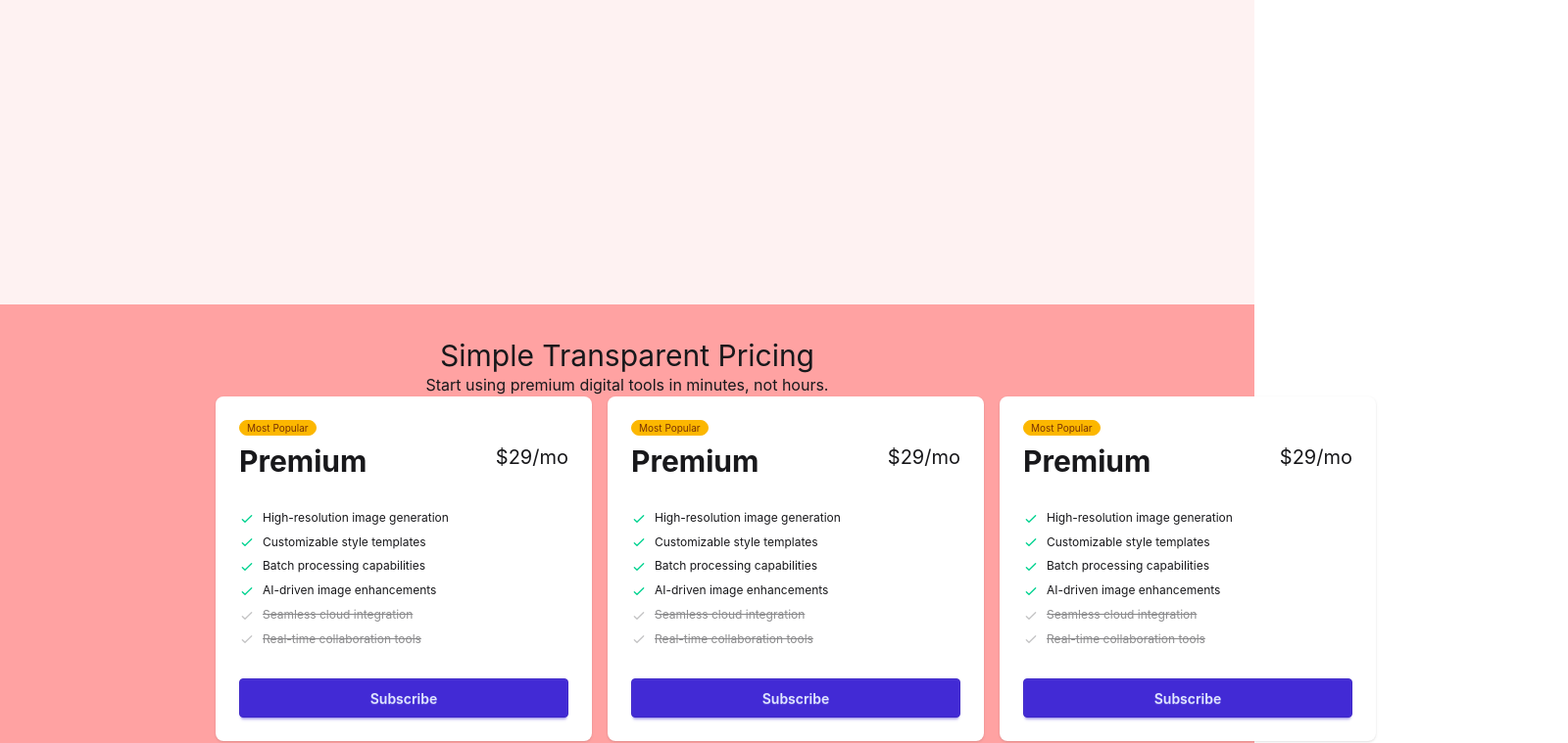
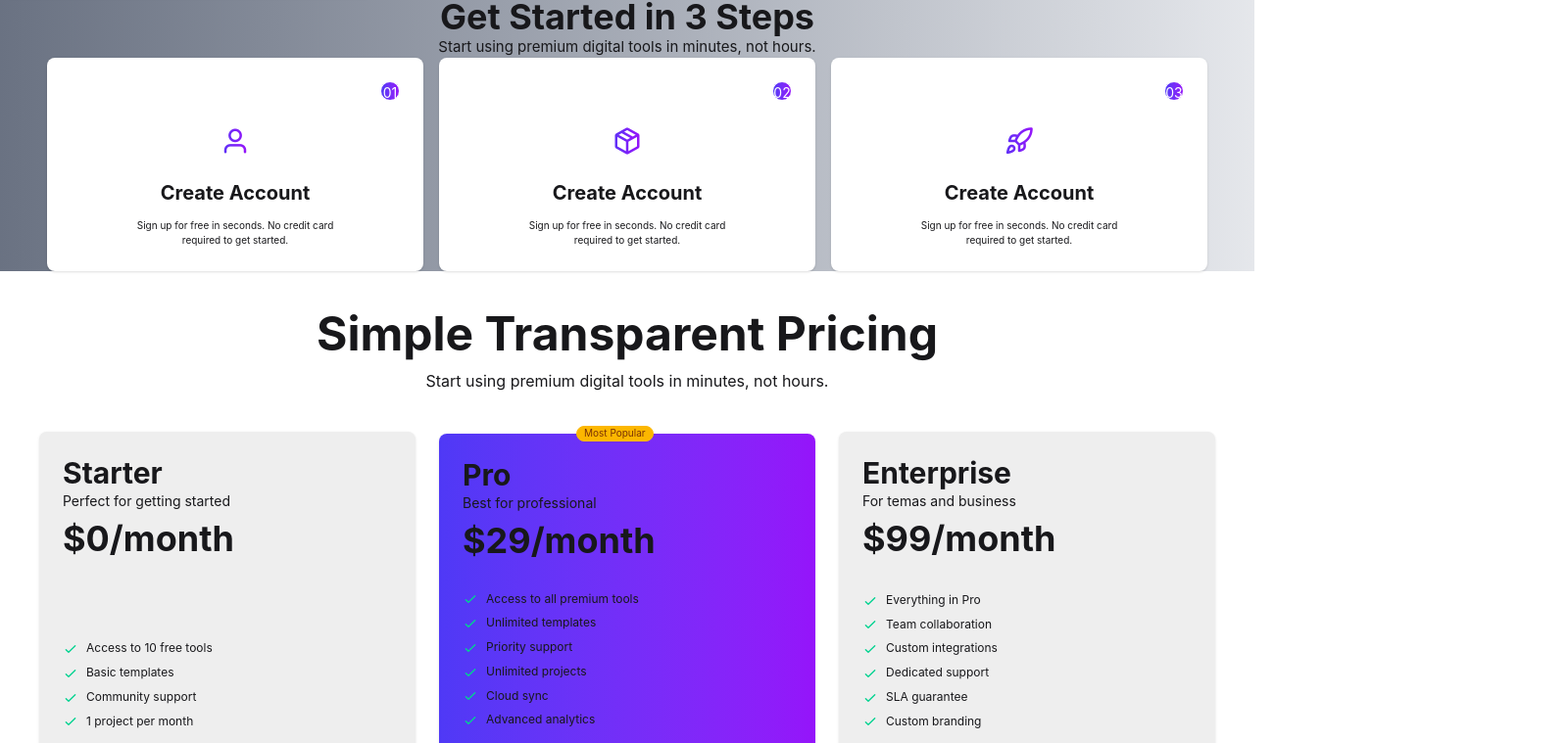
Before and after one commit to mir-abdullah-mahammad-lab/Assignment-6-by-Mir, a React (Vite) app: page / in a window 1280 px wide. Shown: the part 1879-2638 px from the top of the page at 98% size, 1600 px wide, since content can reach past the window. Built offline with nearby package versions, Linux system fonts and the light colour scheme.

Commit message:
all sections of web page finalized

```diff
--- a/src/App.jsx
+++ b/src/App.jsx
@@ -37,7 +37,7 @@ function App() {
        </Suspense>
 
        <FiveSection></FiveSection>
-       <SixSection></SixSection>
+       {/* <SixSection></SixSection> */}
        <SevenSection></SevenSection>
        <Footer></Footer>
     </div>
--- a/src/Sections/DataDiv/DataDiv.jsx
+++ b/src/Sections/DataDiv/DataDiv.jsx
@@ -6,7 +6,7 @@ const DataDiv = ({toolsData}) => {
     const useToolsData = use (toolsData)
     console.log(useToolsData)
     return (
-        <div className='grid grid-cols-1 md:grid-cols-3 gap-2'>
+        <div className='w-auto h-auto grid grid-cols-1 md:grid-cols-2 lg: grid-col-3 gap-2'>
             {useToolsData.map(cardData =>{return <Cards key={cardData.id} cardData={cardData}></Cards>})}
 
         </div>
--- a/src/Sections/FiveSection/FiveSection.jsx
+++ b/src/Sections/FiveSection/FiveSection.jsx
@@ -1,10 +1,14 @@
 import React from 'react';
+import user from '../../assets/user.png'
+import rocket from '../../assets/rocket.png'
+import pack from '../../assets/pack.png'
 
 const FiveSection = () => {
     return (
-      <div className='w-[100em] h-[30em] bg-green-200 flex flex-col items-center justify-center'>
-            <h1>section five</h1>
-            <div className='allCard flex gap-4'>
+      <div className='w-auto h-auto bg-linear-to-r from-gray-500 to-gray-200 flex flex-col items-center justify-center'>
+            <h1 className='text-4xl font-bold'>Get Started in 3 Steps</h1>
+            <p className='text-[15px]'>Start using premium digital tools in minutes, not hours.</p>
+            <div className='flex flex-col md:flex-row gap-4'>
                 <div className='card-1 '>
                 <div className="card w-96 bg-base-100 shadow-sm">
                             <div className="card-body flex flex-col space-y-4">
@@ -13,7 +17,7 @@ const FiveSection = () => {
                                     </div>
 
                                     <div className='flex justify-center'>
-                                        <img src="" alt=" providePic" height={30} width={30} />
+                                        <img src={user} alt=" providePic" height={30} width={30} />
                                     </div>
 
                                     <div className='space-y-3'>
@@ -32,7 +36,7 @@ const FiveSection = () => {
                                     </div>
 
                                     <div className='flex justify-center'>
-                                        <img src="" alt=" providePic" height={30} width={30} />
+                                        <img src={pack} alt=" providePic" height={30} width={30} />
                                     </div>
 
                                     <div className='space-y-3'>
@@ -51,7 +55,7 @@ const FiveSection = () => {
                                     </div>
 
                                     <div className='flex justify-center'>
-                                        <img src="" alt=" providePic" height={30} width={30} />
+                                        <img src={rocket} alt=" providePic" height={30} width={30} />
                                     </div>
 
                                     <div className='space-y-3'>
--- a/src/Sections/SevenSection/SevenSection.jsx
+++ b/src/Sections/SevenSection/SevenSection.jsx
@@ -2,134 +2,144 @@ import React from 'react';
 
 const SevenSection = () => {
     return (
-        <div className='w-full max-w-[100em] h-[30em] bg-red-300 aspect-auto flex flex-col item-centre justify-center'>
-           <div className='text-center aspect-auto'>
-                <h1 className='text-3xl'>Simple Transparent Pricing </h1>
-                <p>Start using premium digital tools in minutes, not hours.</p>
+        <div className='w-full h-auto flex flex-col space-y-5 item-centre justify-center relative'>
+           <div className='text-center space-y-3 m-10'>
+                <h1 className='text-5xl font-bold '>Simple Transparent Pricing </h1>
+                <p className='text-[16px]'>Start using premium digital tools in minutes, not hours.</p>
            </div>
-           <div className='flex flex-col items-center md:flex-row md:items-center gap-4 container mx-auto '>
-               <div className='ml-55 aspect-auto'>
-                             <div className="card w-96 bg-base-100 shadow-sm">
-                                            <div className="card-body">
-                        <span className="badge badge-xs badge-warning">Most Popular</span>
-                        <div className="flex justify-between">
-                        <h2 className="text-3xl font-bold">Premium</h2>
-                        <span className="text-xl">$29/mo</span>
-                        </div>
-                        <ul className="mt-6 flex flex-col gap-2 text-xs">
-                        <li>
-                            <svg xmlns="http://www.w3.org/2000/svg" className="size-4 me-2 inline-block text-success" fill="none" viewBox="0 0 24 24" stroke="currentColor"><path strokeLinecap="round" strokeLinejoin="round" strokeWidth="2" d="M5 13l4 4L19 7" /></svg>
-                            <span>High-resolution image generation</span>
-                        </li>
-                        <li>
-                            <svg xmlns="http://www.w3.org/2000/svg" className="size-4 me-2 inline-block text-success" fill="none" viewBox="0 0 24 24" stroke="currentColor"><path strokeLinecap="round" strokeLinejoin="round" strokeWidth="2" d="M5 13l4 4L19 7" /></svg>
-                            <span>Customizable style templates</span>
-                        </li>
-                        <li>
-                            <svg xmlns="http://www.w3.org/2000/svg" className="size-4 me-2 inline-block text-success" fill="none" viewBox="0 0 24 24" stroke="currentColor"><path strokeLinecap="round" strokeLinejoin="round" strokeWidth="2" d="M5 13l4 4L19 7" /></svg>
-                            <span>Batch processing capabilities</span>
-                        </li>
-                        <li>
-                            <svg xmlns="http://www.w3.org/2000/svg" className="size-4 me-2 inline-block text-success" fill="none" viewBox="0 0 24 24" stroke="currentColor"><path strokeLinecap="round" strokeLinejoin="round" strokeWidth="2" d="M5 13l4 4L19 7" /></svg>
-                            <span>AI-driven image enhancements</span>
-                        </li>
-                        <li className="opacity-50">
-                            <svg xmlns="http://www.w3.org/2000/svg" className="size-4 me-2 inline-block text-base-content/50" fill="none" viewBox="0 0 24 24" stroke="currentColor"><path strokeLinecap="round" strokeLinejoin="round" strokeWidth="2" d="M5 13l4 4L19 7" /></svg>
-                            <span className="line-through">Seamless cloud integration</span>
-                        </li>
-                        <li className="opacity-50">
-                            <svg xmlns="http://www.w3.org/2000/svg" className="size-4 me-2 inline-block text-base-content/50" fill="none" viewBox="0 0 24 24" stroke="currentColor"><path strokeLinecap="round" strokeLinejoin="round" strokeWidth="2" d="M5 13l4 4L19 7" /></svg>
-                            <span className="line-through">Real-time collaboration tools</span>
-                        </li>
-                        </ul>
-                        <div className="mt-6">
-                        <button className="btn btn-primary btn-block">Subscribe</button>
-                        </div>
-                    </div>
-                    </div>
-           </div>
-           <div className=''>
-                <div className="card w-96 bg-base-100 shadow-sm">
+          <div className='CARD-FATHER flex flex-col justify-center items-center md:flex-row gap-6'>
+             <div className='CARD-1'>
+            <div className="card w-96 h-100 bg-base-300 shadow-sm">
   <div className="card-body">
-    <span className="badge badge-xs badge-warning">Most Popular</span>
-    <div className="flex justify-between">
-      <h2 className="text-3xl font-bold">Premium</h2>
-      <span className="text-xl">$29/mo</span>
+
+    <div className="flex flex-col justify-between">
+      <h2 className="text-3xl font-bold">Starter</h2>
+      <p>Perfect for getting started</p>
+
     </div>
-    <ul className="mt-6 flex flex-col gap-2 text-xs">
+    <p><span className="text-4xl font-bold">$0/month</span></p>
+    <ul className="flex flex-col justify-center gap-2 text-xs">
       <li>
         <svg xmlns="http://www.w3.org/2000/svg" className="size-4 me-2 inline-block text-success" fill="none" viewBox="0 0 24 24" stroke="currentColor"><path strokeLinecap="round" strokeLinejoin="round" strokeWidth="2" d="M5 13l4 4L19 7" /></svg>
-        <span>High-resolution image generation</span>
+        <span>Access to 10 free tools</span>
       </li>
       <li>
         <svg xmlns="http://www.w3.org/2000/svg" className="size-4 me-2 inline-block text-success" fill="none" viewBox="0 0 24 24" stroke="currentColor"><path strokeLinecap="round" strokeLinejoin="round" strokeWidth="2" d="M5 13l4 4L19 7" /></svg>
-        <span>Customizable style templates</span>
+        <span>Basic templates</span>
       </li>
       <li>
         <svg xmlns="http://www.w3.org/2000/svg" className="size-4 me-2 inline-block text-success" fill="none" viewBox="0 0 24 24" stroke="currentColor"><path strokeLinecap="round" strokeLinejoin="round" strokeWidth="2" d="M5 13l4 4L19 7" /></svg>
-        <span>Batch processing capabilities</span>
+        <span>Community support</span>
       </li>
       <li>
         <svg xmlns="http://www.w3.org/2000/svg" className="size-4 me-2 inline-block text-success" fill="none" viewBox="0 0 24 24" stroke="currentColor"><path strokeLinecap="round" strokeLinejoin="round" strokeWidth="2" d="M5 13l4 4L19 7" /></svg>
-        <span>AI-driven image enhancements</span>
+        <span>1 project per month</span>
       </li>
-      <li className="opacity-50">
-        <svg xmlns="http://www.w3.org/2000/svg" className="size-4 me-2 inline-block text-base-content/50" fill="none" viewBox="0 0 24 24" stroke="currentColor"><path strokeLinecap="round" strokeLinejoin="round" strokeWidth="2" d="M5 13l4 4L19 7" /></svg>
-        <span className="line-through">Seamless cloud integration</span>
-      </li>
-      <li className="opacity-50">
-        <svg xmlns="http://www.w3.org/2000/svg" className="size-4 me-2 inline-block text-base-content/50" fill="none" viewBox="0 0 24 24" stroke="currentColor"><path strokeLinecap="round" strokeLinejoin="round" strokeWidth="2" d="M5 13l4 4L19 7" /></svg>
-        <span className="line-through">Real-time collaboration tools</span>
-      </li>
+
     </ul>
     <div className="mt-6">
-      <button className="btn btn-primary btn-block">Subscribe</button>
+      <button className="btn btn-primary btn-block rounded-full bg-linear-to-r from-[#4f39f6] to-[#9514fa]">Get Started Free</button>
     </div>
   </div>
 </div>
            </div>
-           <div className=''>
-            <div className="card w-96 bg-base-100 shadow-sm">
+
+           <div className='CARD-2'>
+
+            <div className="card w-96 shadow-sm bg-linear-to-r from-[#4f39f6] to-[#9514fa]">
   <div className="card-body">
-    <span className="badge badge-xs badge-warning">Most Popular</span>
-    <div className="flex justify-between">
-      <h2 className="text-3xl font-bold">Premium</h2>
-      <span className="text-xl">$29/mo</span>
+
+    <div className="flex flex-col justify-between">
+      <h2 className="text-3xl font-bold">Pro</h2>
+      <p>Best for professional</p>
+
     </div>
+    <p><span className="text-4xl font-bold">$29/month</span></p>
     <ul className="mt-6 flex flex-col gap-2 text-xs">
+
+      <p className="badge badge-xs badge-warning absolute -top-2 left-35">Most Popular</p>
+
       <li>
         <svg xmlns="http://www.w3.org/2000/svg" className="size-4 me-2 inline-block text-success" fill="none" viewBox="0 0 24 24" stroke="currentColor"><path strokeLinecap="round" strokeLinejoin="round" strokeWidth="2" d="M5 13l4 4L19 7" /></svg>
-        <span>High-resolution image generation</span>
+        <span>Access to all premium tools</span>
       </li>
       <li>
         <svg xmlns="http://www.w3.org/2000/svg" className="size-4 me-2 inline-block text-success" fill="none" viewBox="0 0 24 24" stroke="currentColor"><path strokeLinecap="round" strokeLinejoin="round" strokeWidth="2" d="M5 13l4 4L19 7" /></svg>
-        <span>Customizable style templates</span>
+        <span>Unlimited templates</span>
       </li>
       <li>
         <svg xmlns="http://www.w3.org/2000/svg" className="size-4 me-2 inline-block text-success" fill="none" viewBox="0 0 24 24" stroke="currentColor"><path strokeLinecap="round" strokeLinejoin="round" strokeWidth="2" d="M5 13l4 4L19 7" /></svg>
-        <span>Batch processing capabilities</span>
+        <span>Priority support</span>
       </li>
       <li>
         <svg xmlns="http://www.w3.org/2000/svg" className="size-4 me-2 inline-block text-success" fill="none" viewBox="0 0 24 24" stroke="currentColor"><path strokeLinecap="round" strokeLinejoin="round" strokeWidth="2" d="M5 13l4 4L19 7" /></svg>
-        <span>AI-driven image enhancements</span>
+        <span>Unlimited projects</span>
       </li>
-      <li className="opacity-50">
-        <svg xmlns="http://www.w3.org/2000/svg" className="size-4 me-2 inline-block text-base-content/50" fill="none" viewBox="0 0 24 24" stroke="currentColor"><path strokeLinecap="round" strokeLinejoin="round" strokeWidth="2" d="M5 13l4 4L19 7" /></svg>
-        <span className="line-through">Seamless cloud integration</span>
+      <li>
+        <svg xmlns="http://www.w3.org/2000/svg" className="size-4 me-2 inline-block text-success" fill="none" viewBox="0 0 24 24" stroke="currentColor"><path strokeLinecap="round" strokeLinejoin="round" strokeWidth="2" d="M5 13l4 4L19 7" /></svg>
+        <span>Cloud sync</span>
       </li>
-      <li className="opacity-50">
-        <svg xmlns="http://www.w3.org/2000/svg" className="size-4 me-2 inline-block text-base-content/50" fill="none" viewBox="0 0 24 24" stroke="currentColor"><path strokeLinecap="round" strokeLinejoin="round" strokeWidth="2" d="M5 13l4 4L19 7" /></svg>
-        <span className="line-through">Real-time collaboration tools</span>
+      <li>
+        <svg xmlns="http://www.w3.org/2000/svg" className="size-4 me-2 inline-block text-success" fill="none" viewBox="0 0 24 24" stroke="currentColor"><path strokeLinecap="round" strokeLinejoin="round" strokeWidth="2" d="M5 13l4 4L19 7" /></svg>
+        <span>Advanced analytics</span>
       </li>
+
     </ul>
     <div className="mt-6">
-      <button className="btn btn-primary btn-block">Subscribe</button>
+      <button className="btn btn-primary btn-block rounded-full bg-white"><span className='bg-linear-to-r from-[#4f39f6] to-[#9514fa] bg-clip-text text-transparent font-bold'>Start Pro Trial</span></button>
     </div>
   </div>
 </div>
 
            </div>
+
+           <div className='CARD-3'>
+
+            <div className="card w-96 h-100 bg-base-300 shadow-sm">
+  <div className="card-body">
+
+    <div className="flex flex-col justify-between">
+      <h2 className="text-3xl font-bold">Enterprise</h2>
+      <p>For temas and business</p>
+
+    </div>
+    <p><span className="text-4xl font-bold">$99/month</span></p>
+    <ul className="flex flex-col justify-center gap-2 text-xs">
+      <li>
+        <svg xmlns="http://www.w3.org/2000/svg" className="size-4 me-2 inline-block text-success" fill="none" viewBox="0 0 24 24" stroke="currentColor"><path strokeLinecap="round" strokeLinejoin="round" strokeWidth="2" d="M5 13l4 4L19 7" /></svg>
+        <span>Everything in Pro</span>
+      </li>
+      <li>
+        <svg xmlns="http://www.w3.org/2000/svg" className="size-4 me-2 inline-block text-success" fill="none" viewBox="0 0 24 24" stroke="currentColor"><path strokeLinecap="round" strokeLinejoin="round" strokeWidth="2" d="M5 13l4 4L19 7" /></svg>
+        <span>Team collaboration</span>
+      </li>
+      <li>
+        <svg xmlns="http://www.w3.org/2000/svg" className="size-4 me-2 inline-block text-success" fill="none" viewBox="0 0 24 24" stroke="currentColor"><path strokeLinecap="round" strokeLinejoin="round" strokeWidth="2" d="M5 13l4 4L19 7" /></svg>
+        <span>Custom integrations</span>
+      </li>
+      <li>
+        <svg xmlns="http://www.w3.org/2000/svg" className="size-4 me-2 inline-block text-success" fill="none" viewBox="0 0 24 24" stroke="currentColor"><path strokeLinecap="round" strokeLinejoin="round" strokeWidth="2" d="M5 13l4 4L19 7" /></svg>
+        <span>Dedicated support</span>
+      </li>
+      <li>
+        <svg xmlns="http://www.w3.org/2000/svg" className="size-4 me-2 inline-block text-success" fill="none" viewBox="0 0 24 24" stroke="currentColor"><path strokeLinecap="round" strokeLinejoin="round" strokeWidth="2" d="M5 13l4 4L19 7" /></svg>
+        <span>SLA guarantee</span>
+      </li>
+      <li>
+        <svg xmlns="http://www.w3.org/2000/svg" className="size-4 me-2 inline-block text-success" fill="none" viewBox="0 0 24 24" stroke="currentColor"><path strokeLinecap="round" strokeLinejoin="round" strokeWidth="2" d="M5 13l4 4L19 7" /></svg>
+        <span>Custom branding</span>
+      </li>
+
+    </ul>
+    <div className="mt-6">
+      <button className="btn btn-primary btn-block rounded-full bg-linear-to-r from-[#4f39f6] to-[#9514fa]">Get Started Free</button>
+    </div>
+  </div>
+</div>
+
            </div>
+
+        </div> {/* card father*/}
 
         </div>
     );
```
Also changed, not shown: src/Sections/SecondSection/SecondSection.jsx (+19 -2 lines), src/assets/pack.png (renamed from src/assets/package.png).
